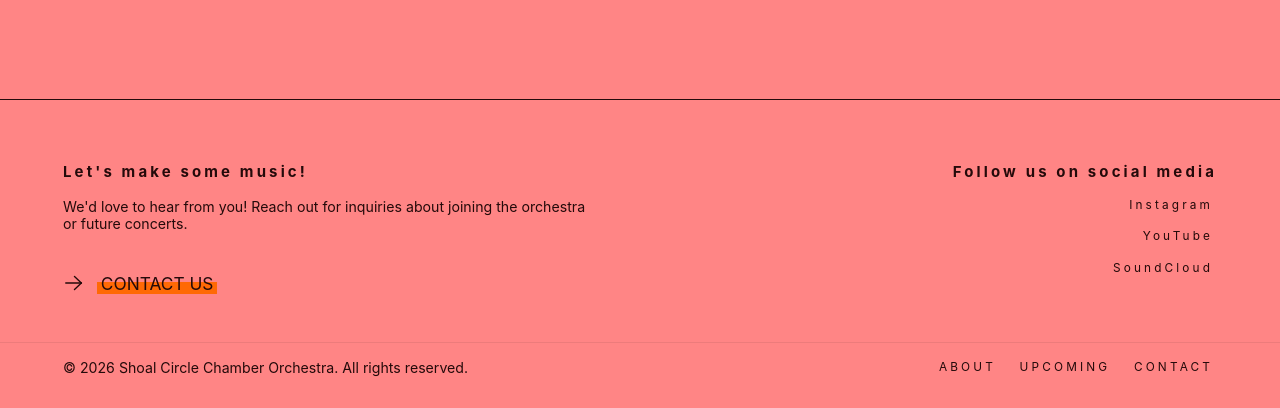
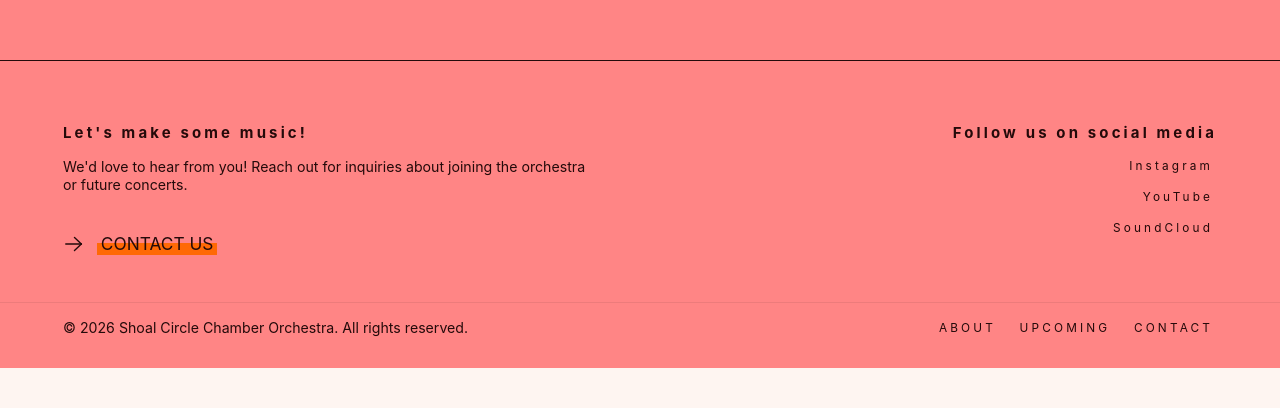
Before and after one commit to pb-nowa/scco, a React (Vite) app: page /about in a window 1280 px wide. Shown: the part 7073-7481 px from the top of the page. After the commit the page ends 7441 px from the top, so only its background shows below. Built offline with nearby package versions, Linux system fonts and the light colour scheme.

Commit message:
Update spacing

```diff
--- a/src/pages/About.css
+++ b/src/pages/About.css
@@ -195,7 +195,7 @@
 .about-page__separator {
   width: 100vw;
   margin-left: calc(-50vw + 50%);
-  margin-top: var(--space-8);
+  margin-top: var(--space-5);
   margin-bottom: 0;
   border: none;
   border-top: 1px solid var(--color-ink);
```
